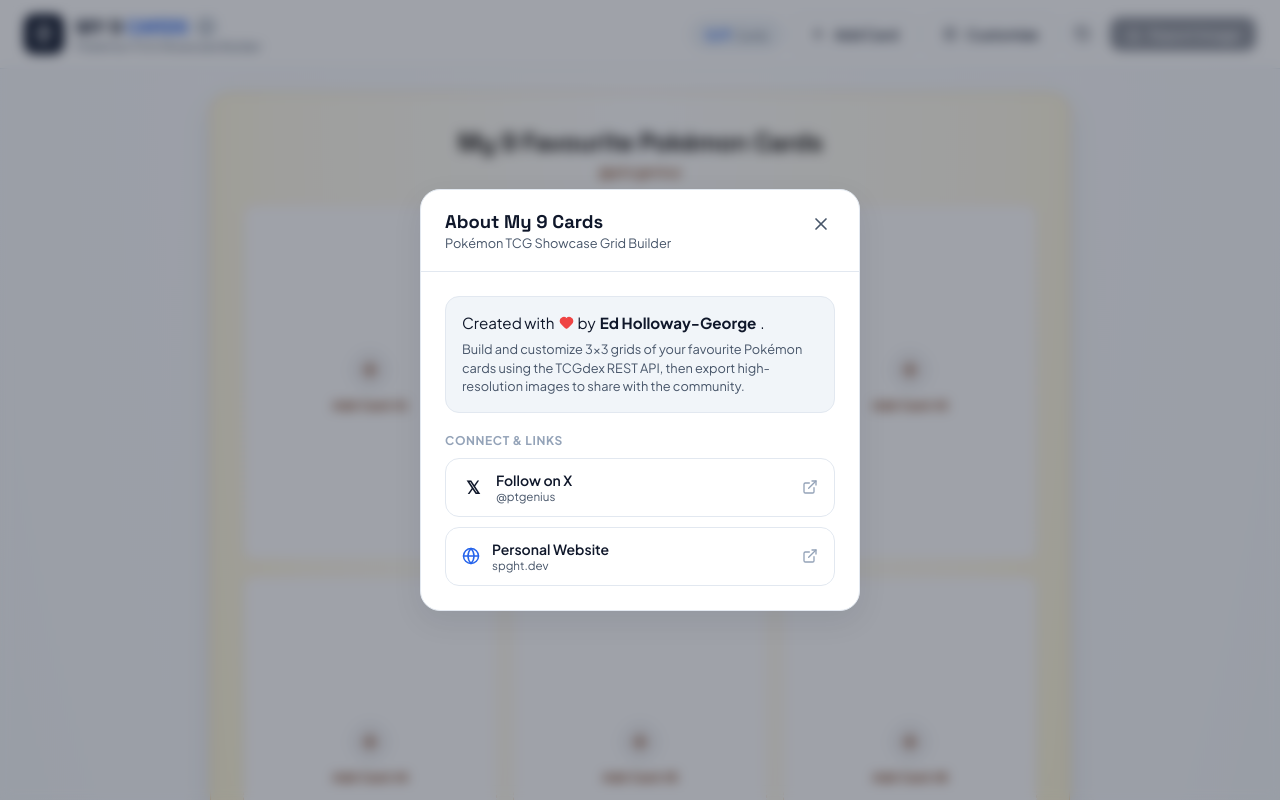
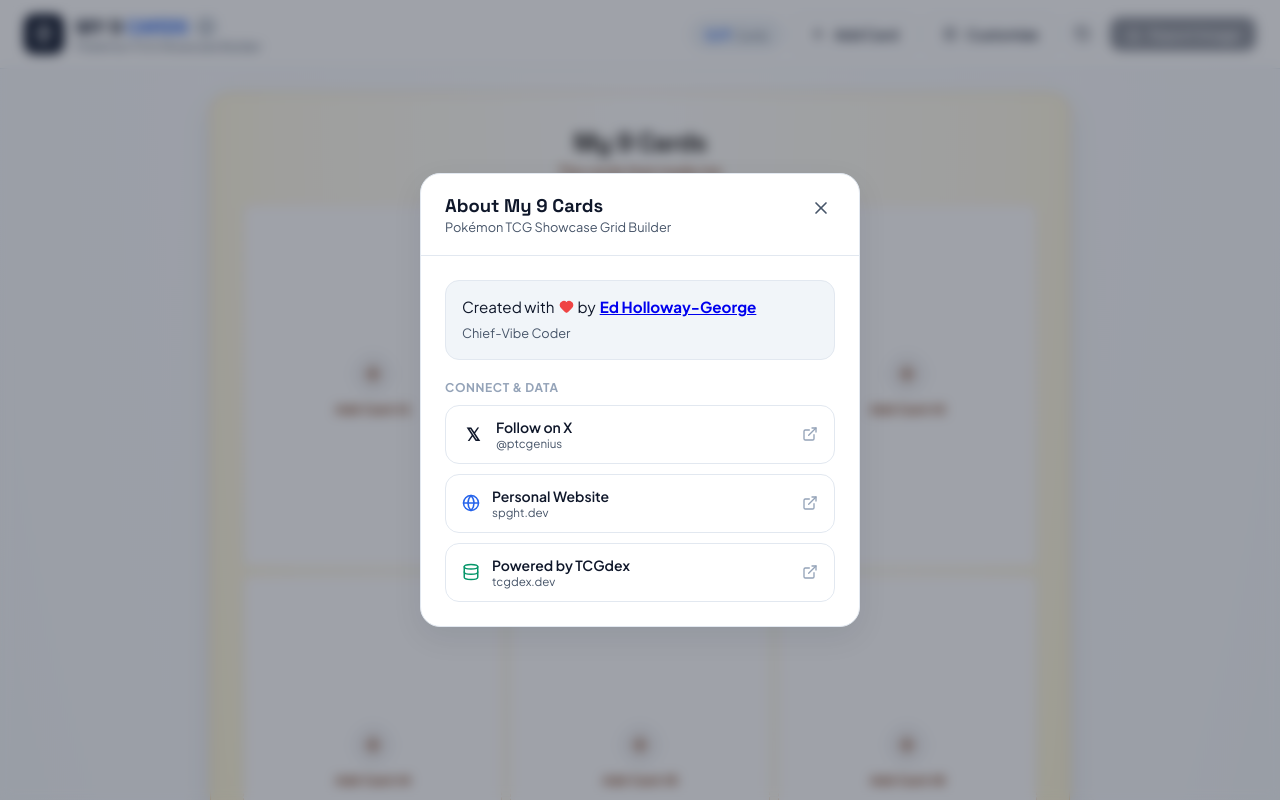
Before and after one commit to ed-george/my-nine-cards, a React (Vite) app: page / in a window 1280 px wide. Both pictures are taken after a click on the button 205 px from the left and 26 px from the top of the page. Shown: the top 800 px of the page. Built offline with nearby package versions, Linux system fonts and the light colour scheme.

Commit message:
feat: add Powered by TCGdex link to Info modal

```diff
--- a/src/App.tsx
+++ b/src/App.tsx
@@ -10,12 +10,12 @@
 import './index.css';
 
 const DEFAULT_SETTINGS: CustomizationSettings = {
-  title: 'My 9 Favourite Pokémon Cards',
-  subtitle: '@ptcgenius',
+  title: 'My 9 Cards',
+  subtitle: 'The cards that made me',
   themeId: 'base-set-holo',
   showCardNames: false,
-  cardGap: 16,
-  borderRadius: 12,
+  cardGap: 8,
+  borderRadius: 8,
 };
 
 export const App: React.FC = () => {
--- a/src/components/AboutModal.tsx
+++ b/src/components/AboutModal.tsx
@@ -1,5 +1,5 @@
 import React from 'react';
-import { X, Globe, ExternalLink, Heart } from 'lucide-react';
+import { X, Globe, ExternalLink, Heart, Database } from 'lucide-react';
 
 interface AboutModalProps {
   isOpen: boolean;
@@ -27,19 +27,19 @@
         <div className="about-modal-body">
           <div className="creator-info-card">
             <p className="creator-text">
-              Created with <Heart size={15} className="heart-icon" /> by <strong>Ed Holloway-George</strong>.
+              Created with <Heart size={15} className="heart-icon" /> by <a href="https://spght.dev" target="_blank" rel="noopener noreferrer"><strong>Ed Holloway-George</strong></a>
             </p>
             <p className="creator-desc">
-              Build and customize 3x3 grids of your favourite Pokémon cards using the TCGdex REST API, then export high-resolution images to share with the community.
+              Chief-Vibe Coder
             </p>
           </div>
 
           <div className="about-links-group">
-            <span className="links-group-label">Connect & Links</span>
+            <span className="links-group-label">Connect & Data</span>
 
             {/* X / Twitter Link */}
             <a
-              href="https://x.com/ptgenius"
+              href="https://x.com/ptcgenius"
               target="_blank"
               rel="noopener noreferrer"
               className="about-link-item"
@@ -48,7 +48,7 @@
                 <span className="x-logo-icon">𝕏</span>
                 <div className="link-text-stack">
                   <span className="link-title">Follow on X</span>
-                  <span className="link-handle">@ptgenius</span>
+                  <span className="link-handle">@ptcgenius</span>
                 </div>
               </div>
               <ExternalLink size={16} className="external-icon" />
@@ -70,6 +70,23 @@
               </div>
               <ExternalLink size={16} className="external-icon" />
             </a>
+
+            {/* TCGdex Link */}
+            <a
+              href="https://tcgdex.dev/"
+              target="_blank"
+              rel="noopener noreferrer"
+              className="about-link-item"
+            >
+              <div className="link-left">
+                <Database size={18} className="tcgdex-icon" />
+                <div className="link-text-stack">
+                  <span className="link-title">Powered by TCGdex</span>
+                  <span className="link-handle">tcgdex.dev</span>
+                </div>
+              </div>
+              <ExternalLink size={16} className="external-icon" />
+            </a>
           </div>
         </div>
       </div>
--- a/src/components/CustomizerPanel.tsx
+++ b/src/components/CustomizerPanel.tsx
@@ -58,7 +58,7 @@
               className="panel-text-input"
               value={settings.subtitle}
               maxLength={40}
-              placeholder="e.g. @yourname or Charizard Collector"
+              placeholder="e.g. @yourhandle"
               onChange={(e) => onChangeSettings({ subtitle: e.target.value })}
             />
           </div>
--- a/src/components/SearchModal.tsx
+++ b/src/components/SearchModal.tsx
@@ -192,7 +192,7 @@
               ) : totalCount > 0 ? (
                 <>Found <strong>{totalCount}</strong> Pokémon cards matching "{query}"</>
               ) : (
-                'Search over 20,000+ TCG cards from Base Set to Scarlet & Violet'
+                'Search over 20,000+ TCG cards from Base Set to present day'
               )}
             </p>
           </div>
--- a/src/index.css
+++ b/src/index.css
@@ -1168,6 +1168,10 @@
   color: #2563eb;
 }
 
+.tcgdex-icon {
+  color: #059669;
+}
+
 .link-text-stack {
   display: flex;
   flex-direction: column;
```
Also changed, not shown: 2 other files (tests, documents, lock files or other folders).
